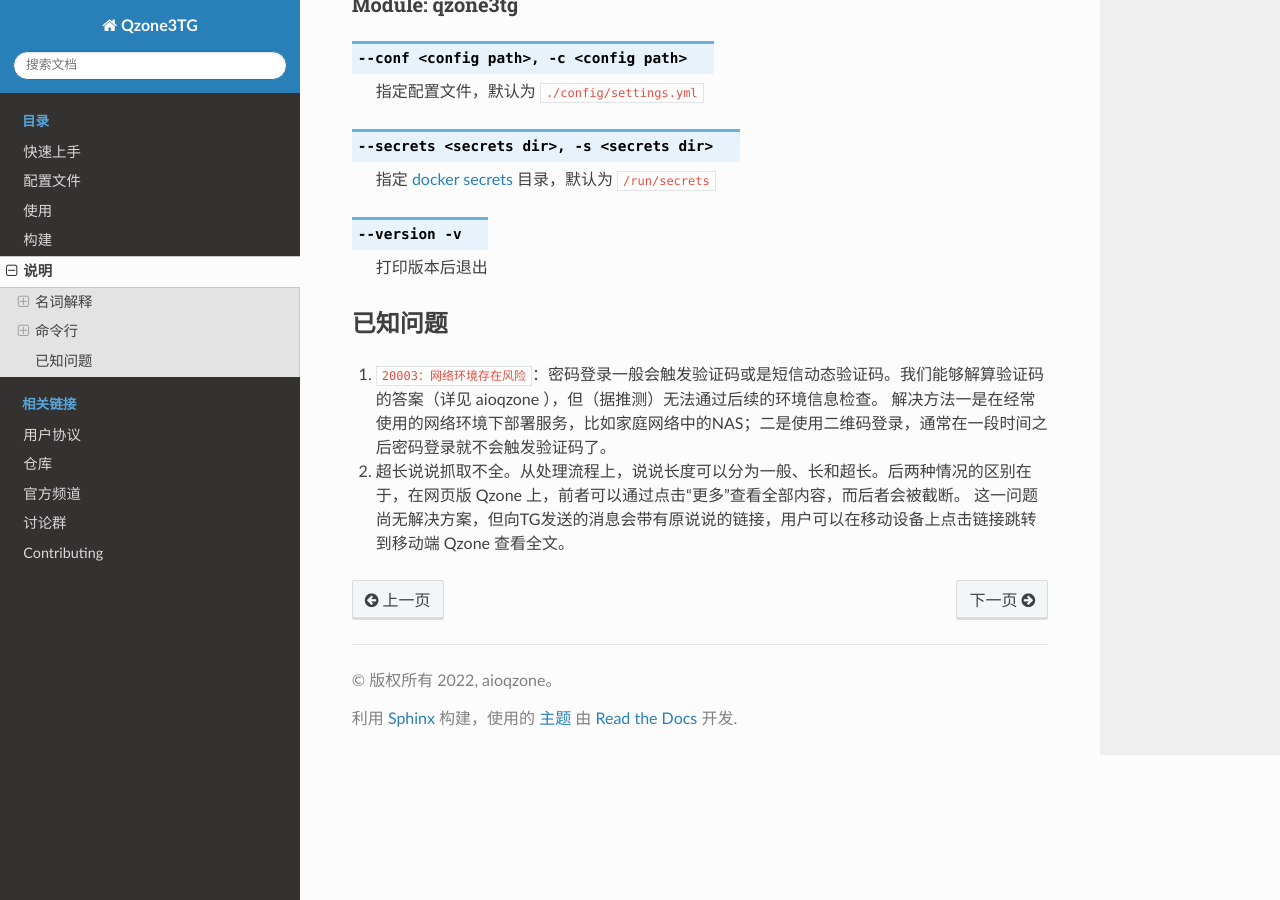
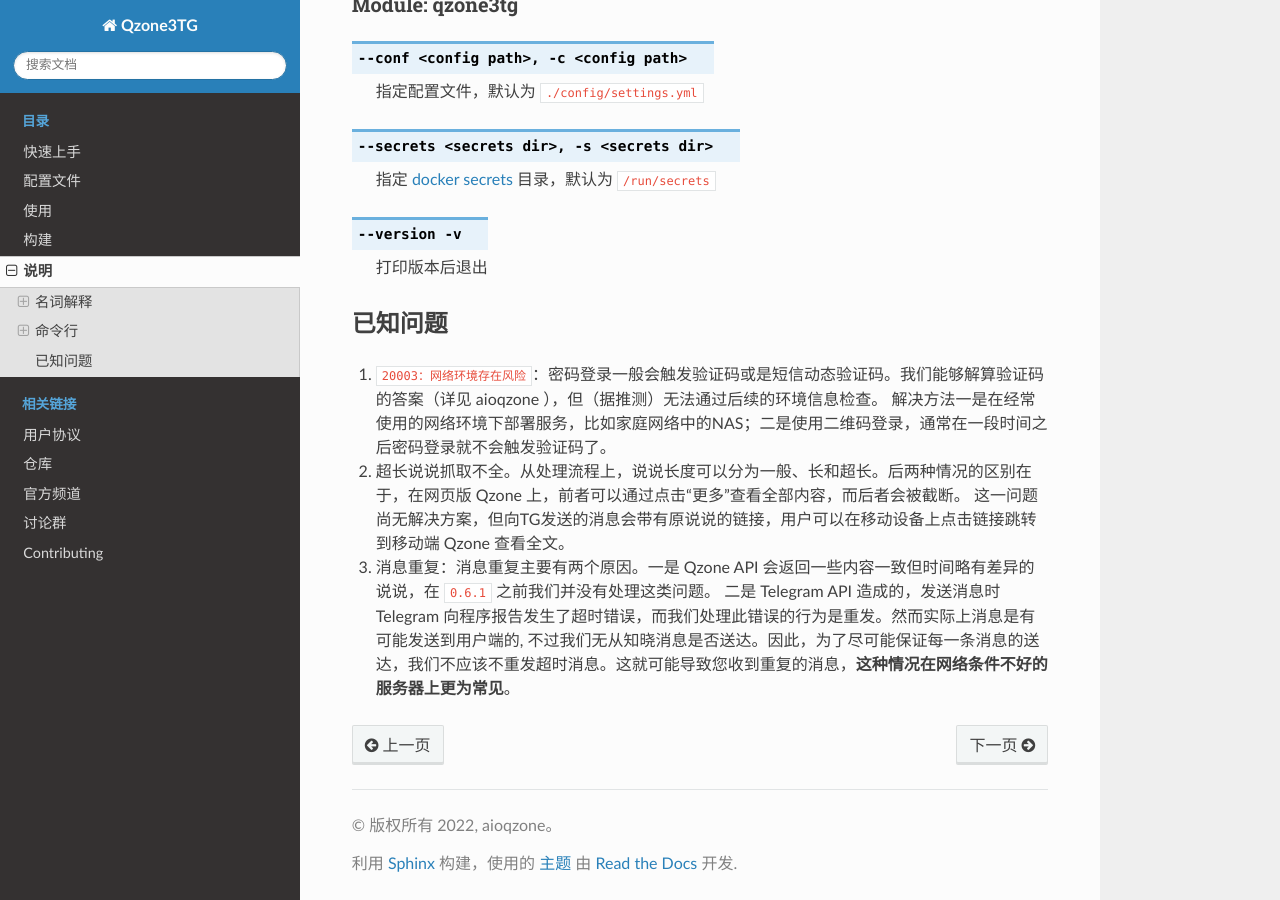
Before and after one commit to aioqzone/Qzone2TG, a Sphinx documentation site: the page built from doc/source/reference.rst, in a window 1280 px wide and 900 px high, scrolled down 1044 px. Built offline with Sphinx 7.4.7 and the Read the Docs theme 2.0.0, drawn with Linux system fonts in a browser that asks for light colours.

Commit message:
doc: more Q&A

```diff
--- a/doc/source/reference.rst
+++ b/doc/source/reference.rst
@@ -79,3 +79,6 @@ Module: qzone3tg
    解决方法一是在经常使用的网络环境下部署服务，比如家庭网络中的NAS；二是使用二维码登录，通常在一段时间之后密码登录就不会触发验证码了。
 2. 超长说说抓取不全。从处理流程上，说说长度可以分为一般、长和超长。后两种情况的区别在于，在网页版 Qzone 上，前者可以通过点击“更多”查看全部内容，而后者会被截断。
    这一问题尚无解决方案，但向TG发送的消息会带有原说说的链接，用户可以在移动设备上点击链接跳转到移动端 Qzone 查看全文。
+3. 消息重复：消息重复主要有两个原因。一是 Qzone API 会返回一些内容一致但时间略有差异的说说，在 ``0.6.1`` 之前我们并没有处理这类问题。
+   二是 Telegram API 造成的，发送消息时 Telegram 向程序报告发生了超时错误，而我们处理此错误的行为是重发。然而实际上消息是有可能发送到用户端的,
+   不过我们无从知晓消息是否送达。因此，为了尽可能保证每一条消息的送达，我们不应该不重发超时消息。这就可能导致您收到重复的消息，**这种情况在网络条件不好的服务器上更为常见**。
```
